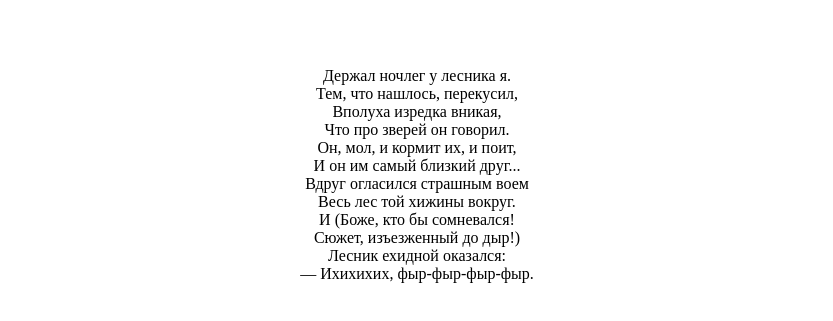
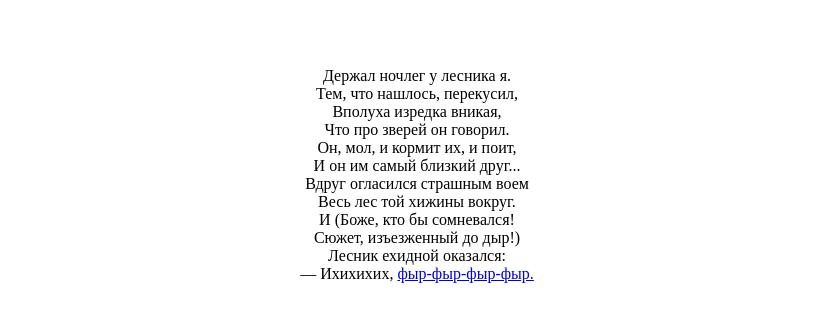
Before and after one commit to Beatrice451/git-course-Zinko-IS-24, a plain HTML site: page index.html in a window 1280 px wide. Shown: the part 143-464 px from the top of the page, without its empty margins (223-1056 px from the left). Drawn offline with Linux system fonts and the light colour scheme.

Commit message:
NEVER GONNA GIVE YOU UP

```diff
--- a/index.html
+++ b/index.html
@@ -30,7 +30,7 @@
         И (Боже, кто бы сомневался! <br>
         Сюжет, изъезженный до дыр!) <br>
         Лесник ехидной оказался: <br>
-        — Ихихихих, фыр-фыр-фыр-фыр.</p>
+        — Ихихихих, <a href="https://www.youtube.com/watch?v=dQw4w9WgXcQ">фыр-фыр-фыр-фыр.</a></p>
 </body>
 <script src="script.js"></script>
 </html>
```
Also changed, not shown: 1 other file.
